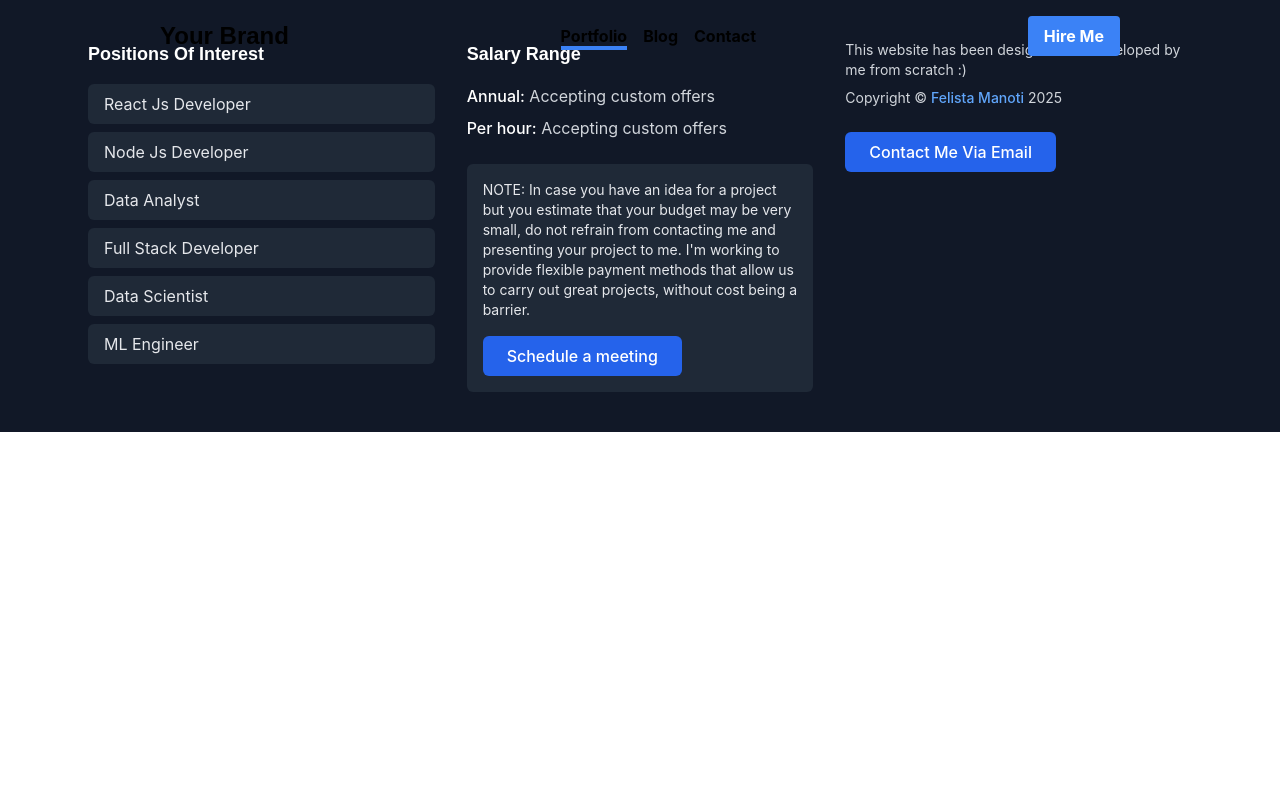
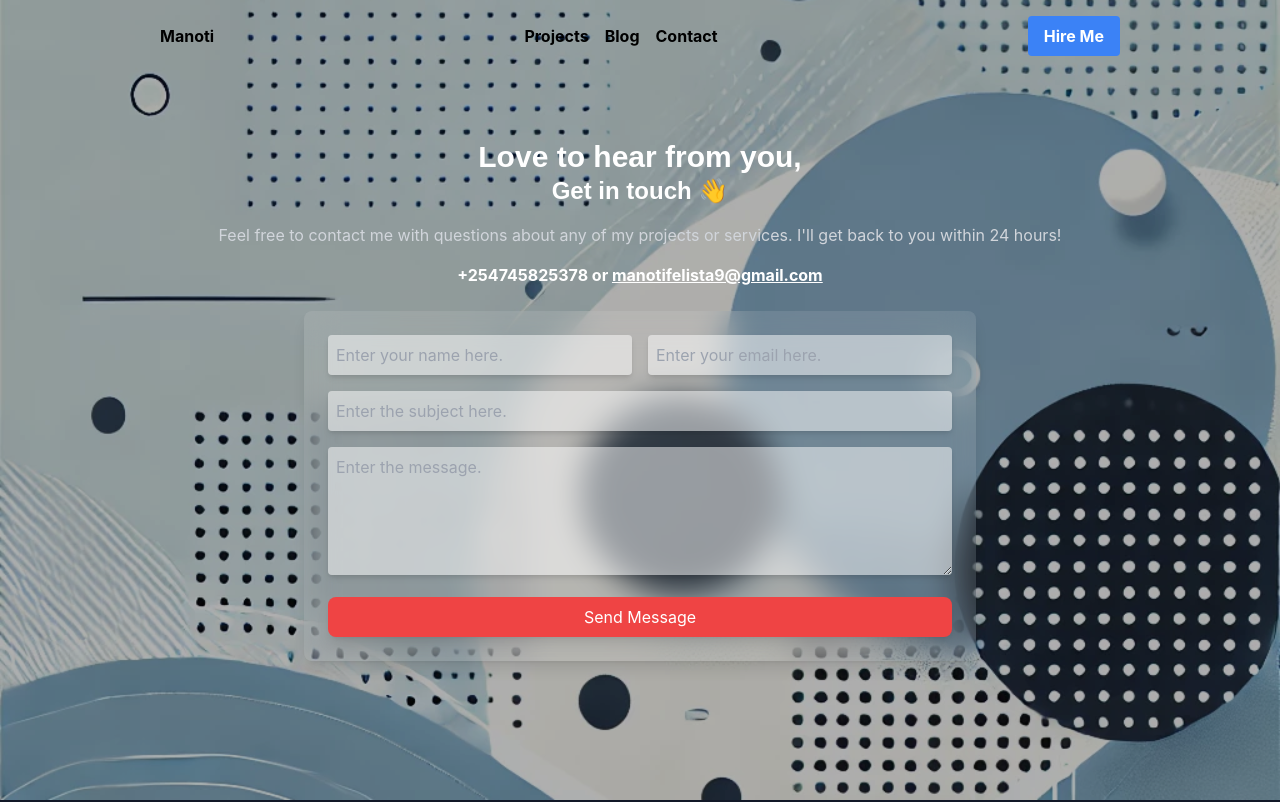
Before and after one commit to felista47/Manoti, a React (Create React App) app: page /contact in a window 1280 px wide. Shown: the top 802 px of the page. Built offline with nearby package versions, Linux system fonts and the light colour scheme.

Commit message:
blog page and contact page

```diff
--- a/package.json
+++ b/package.json
@@ -3,6 +3,7 @@
   "version": "0.1.0",
   "private": true,
   "dependencies": {
+    "@emailjs/browser": "^4.4.1",
     "@fortawesome/fontawesome-free": "^6.7.2",
     "@testing-library/jest-dom": "^5.17.0",
     "@testing-library/react": "^13.4.0",
--- a/src/app/App.js
+++ b/src/app/App.js
@@ -3,6 +3,8 @@ import LandingPage from './LandingPage';
 import Navbar from './Navbar';
 import { Routes, Route } from "react-router-dom";
 import Projects from './Projects';
+import Contact from './Contact';
+import Blog from './Blog';
 
 const App = () => {
   return (
@@ -14,6 +16,9 @@ const App = () => {
       <Routes>
         <Route path="/" element={<LandingPage />} />
         <Route path="/projects" element={<Projects />} />
+        <Route path="/contact" element={<Contact />} />
+        <Route path="/blog" element={<Blog />} />
+
       </Routes>
 
       {/* Footer is rendered on all pages */}
--- /dev/null
+++ b/src/app/Blog.js
@@ -0,0 +1,16 @@
+import React from "react";
+import background from '../images/backgroundimg.webp';
+
+export default function Blog() {
+  return (
+    <div
+      className="flex flex-col items-center justify-center min-h-screen bg-gray-100 px-6 text-white"
+      style={{ backgroundImage: `url(${background})`, backgroundSize: 'cover', backgroundPosition: 'center', backgroundBlendMode: 'overlay' }}
+    >
+      <div className="bg-black bg-opacity-50 p-10 rounded-lg shadow-lg backdrop-blur-md text-center">
+        <h1 className="text-4xl font-bold mb-4">Coming Soon 🚀</h1>
+        <p className="text-lg">We're working on something awesome! Stay tuned for updates.</p>
+      </div>
+    </div>
+  );
+}
--- /dev/null
+++ b/src/app/Contact.js
@@ -0,0 +1,102 @@
+import React, { useState } from "react";
+import emailjs from "@emailjs/browser";
+import background from '../images/backgroundimg.webp';
+
+
+export default function ContactForm() {
+  const [formData, setFormData] = useState({ name: "", email: "", subject: "", message: "" });
+  const [isSending, setIsSending] = useState(false);
+  const [status, setStatus] = useState("");
+
+  const handleChange = (e) => {
+    setFormData({ ...formData, [e.target.name]: e.target.value });
+  };
+
+  const handleSubmit = async (e) => {
+    e.preventDefault();
+    setIsSending(true);
+
+    const serviceId = "service_j4x5ruk";
+    const templateId = "template_bzykmzh";
+    const publicKey = "TXDWopkWX2AtgzVhz";
+
+    const templateParams = {
+      name: formData.name,
+      email: formData.email,
+      subject: formData.subject,
+      message: formData.message,
+    };
+
+    try {
+      await emailjs.send(serviceId, templateId, templateParams, publicKey);
+      setStatus("Message sent successfully!");
+      setFormData({ name: "", email: "", subject: "", message: "" }); // Reset form
+    } catch (error) {
+      console.error("Email sending failed:", error);
+      setStatus("Failed to send message. Try again later.");
+    } finally {
+      setIsSending(false);
+    }
+  };
+
+  return (
+    <div
+      className="flex flex-col items-center justify-center min-h-screen px-6 bg-cover bg-center bg-no-repeat"
+      style={{ backgroundImage: `url(${background})`, backgroundColor: "rgba(49, 48, 48, 0.5)", backgroundBlendMode: "overlay" }}
+    >
+      <h2 className="text-3xl font-bold text-center text-white">Love to hear from you,</h2>
+      <h3 className="text-2xl font-bold text-center mb-4 text-white">Get in touch 👋</h3>
+      <p className="text-center text-gray-300 mb-4">
+        Feel free to contact me with questions about any of my projects or services.
+        I'll get back to you within 24 hours!
+      </p>
+      <p className=" text-white font-bold text-center mb-6">
+        +254745825378 or <a href="mailto:manotifelista9@gmail.com" className="underline">manotifelista9@gmail.com</a>
+      </p>
+
+      <form className="w-full max-w-2xl bg-white bg-opacity-10 backdrop-blur-lg p-6 text-gray-900 rounded-lg shadow-lg" onSubmit={handleSubmit}>
+        <div className="grid grid-cols-1 md:grid-cols-2 gap-4 mb-4">
+          <input
+            type="text"
+            name="name"
+            value={formData.name}
+            placeholder="Enter your name here."
+            className="bg-white bg-opacity-50 text-gray-1000 p-2 rounded w-full shadow-md"
+            onChange={handleChange}
+            required
+          />
+          <input
+            type="email"
+            name="email"
+            value={formData.email}
+            placeholder="Enter your email here."
+            className="bg-white bg-opacity-50 text-gray-1000 p-2 rounded w-full shadow-md"
+            onChange={handleChange}
+            required
+          />
+        </div>
+        <input
+          type="text"
+          name="subject"
+          value={formData.subject}
+          placeholder="Enter the subject here."
+          className="bg-white bg-opacity-50 text-gray-1000 p-2 rounded w-full mb-4 shadow-md"
+          onChange={handleChange}
+          required
+        />
+        <textarea
+          name="message"
+          value={formData.message}
+          placeholder="Enter the message."
+          className="bg-white bg-opacity-50 text-gray-1000 p-2 rounded w-full h-32 mb-4 shadow-md"
+          onChange={handleChange}
+          required
+        />
+        <button type="submit" className="w-full bg-red-500 hover:bg-red-600 text-white py-2 rounded-lg shadow-lg" disabled={isSending}>
+          {isSending ? "Sending..." : "Send Message"}
+        </button>
+        {status && <p className="text-center mt-2 text-gray-300">{status}</p>}
+      </form>
+    </div>
+  );
+}
--- a/src/app/LandingPage.js
+++ b/src/app/LandingPage.js
@@ -71,11 +71,12 @@ const LandingPage = () => {
 
                 <div className="mt-8 flex justify-center">
                 <a
-                href="#"
+                    href="https://drive.google.com/uc?export=download&id=1C2N30Eoi9Ee6qDX0BlMAL0eBZLMg6jTi"
                     className="bg-blue-500 text-white px-6 py-3 rounded-md shadow hover:bg-blue-600 transition"
                   >
                     Download Resume
                   </a>
+
                 </div>
                 </div>
         </div>
--- a/src/app/Navbar.js
+++ b/src/app/Navbar.js
@@ -3,13 +3,17 @@ import { Link } from 'react-router-dom';
 
 const Navbar = () => {
   // Set a state to track the active page
-  const [activeLink, setActiveLink] = useState('portfolio');
+  const [activeLink, setActiveLink] = useState();
 
   return (
     <div className="bg-gray-80 text-black font-bold flex justify-between items-center py-4 px-40 fixed top-0 left-0 w-full z-50">
       <div className="flex items-center">
-        <h1 className="text-2xl font-bold">Your Brand</h1>
-      </div>
+      <Link
+            to="/"
+          >
+            Manoti
+          </Link>
+       </div>
 
       <ul className="flex space-x-4">
         <li>
@@ -18,7 +22,7 @@ const Navbar = () => {
             onClick={() => setActiveLink('portfolio')}
             className={`hover:border-b-4 hover:border-blue-500 ${activeLink === 'portfolio' ? 'border-b-4 border-blue-500' : ''}`}
           >
-            Portfolio
+            Projects
           </Link>
         </li>
         <li>
```
Also changed, not shown: 2 other files (tests, documents, lock files or other folders). Lines whose indentation alone changed are shown as unchanged.
